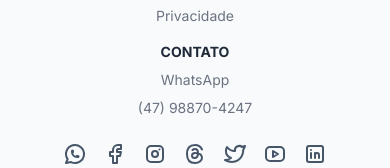
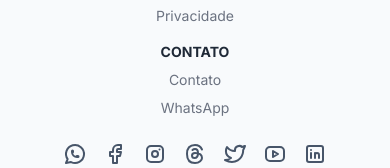
Before and after one commit to gugazimmermann/postos-website, a Next.js app: page / in a window 390 px wide. Shown: the part 4378-4546 px from the top of the page. Built offline with nearby package versions, Linux system fonts and the light colour scheme; no server answers.

Commit message:
remove phone number  and add contact page

```diff
--- a/app/components/layout/footer/Footer.js
+++ b/app/components/layout/footer/Footer.js
@@ -41,14 +41,17 @@ const ContactColumn = () => {
   return (
     <div>
       <ColumnTitle title='Contato' />
+      <Link
+        href='/contato'
+        className='block mt-2 text-sm text-gray-500 hover:underline hover:cursor-pointer'
+      >
+        Contato
+      </Link>
       <a
         href='https://wa.me/5547988704247'
         className='block mt-2 text-sm text-gray-500 hover:underline hover:cursor-pointer'
       >
         WhatsApp
-      </a>
-      <a href='tel:+5547988704247' className='block mt-2 text-sm text-gray-500'>
-        (47) 98870-4247
       </a>
     </div>
   );
```
